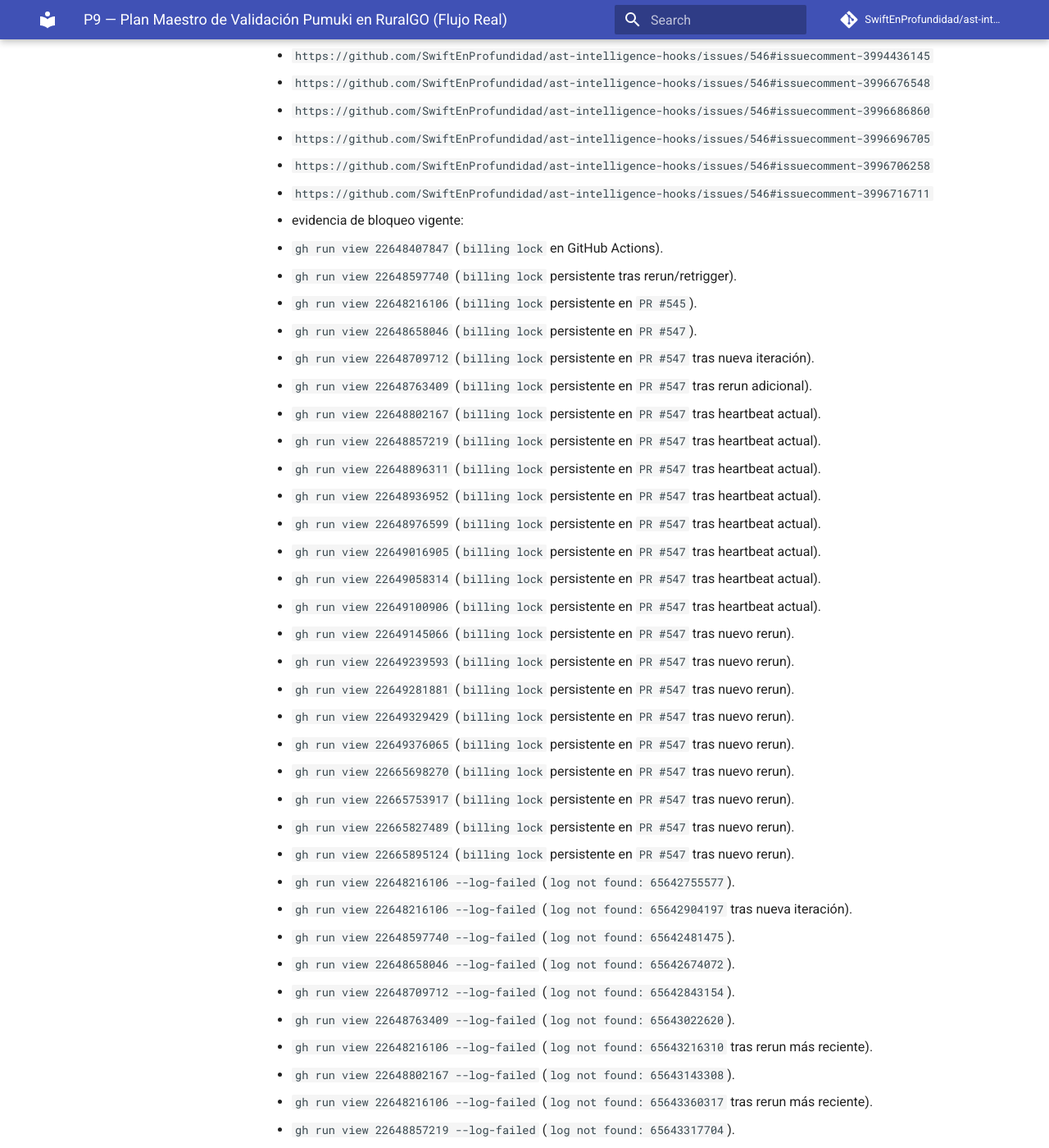
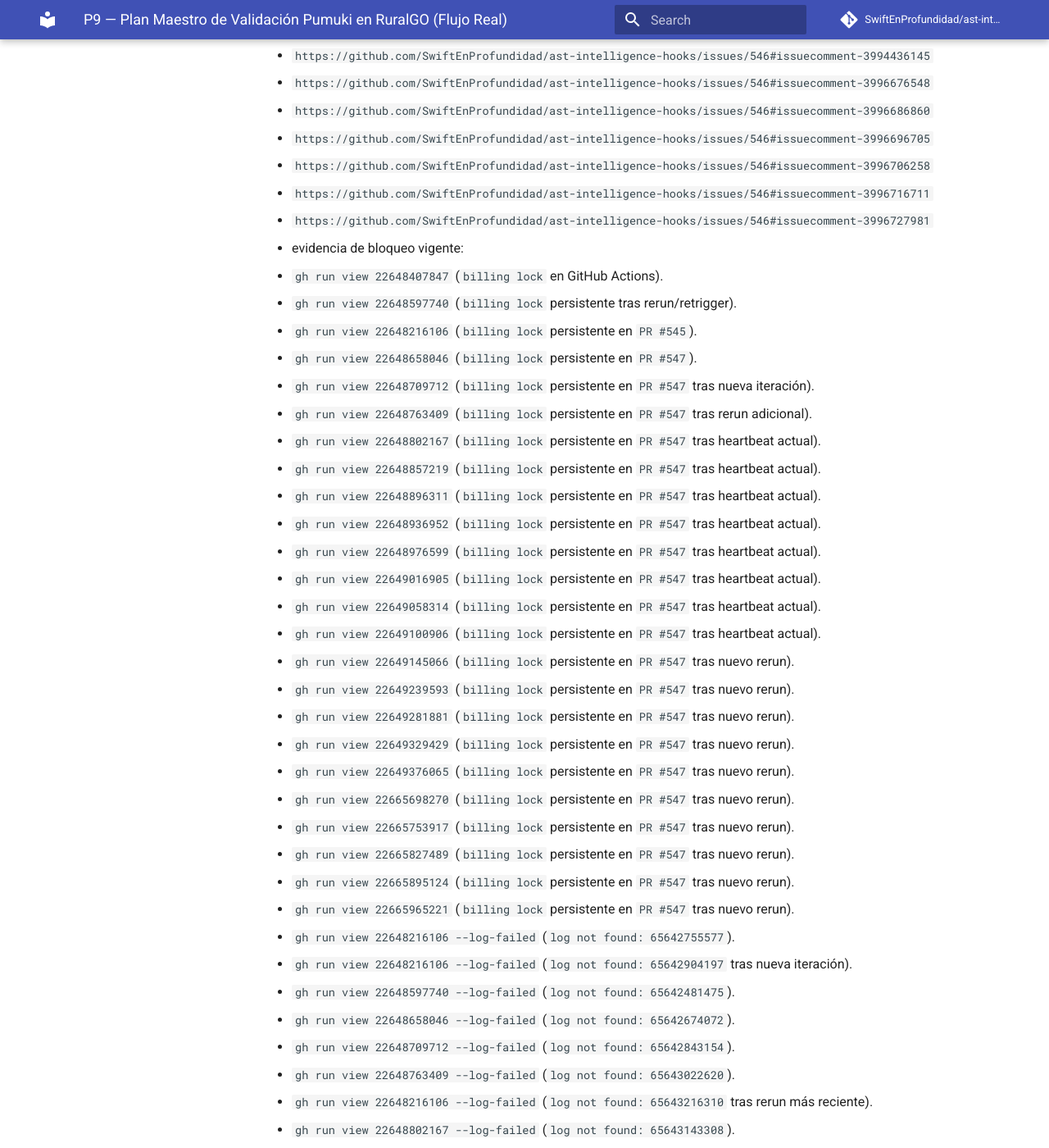
Before and after one commit to SwiftEnProfundidad/ast-intelligence-hooks, an MkDocs documentation site: the page built from docs/seguimiento-completo-validacion-ruralgo-03-03-2026.md, in a window 1280 px wide and 1400 px high, scrolled down 49014 px. Shown: the whole window at 82% size. Built offline with MkDocs 1.6.1 and Material for MkDocs 9.7.7, drawn with Linux system fonts in a browser that asks for light colours; comment, search, counter and statistics services are not loaded; some of the changed text lies outside the part shown.

Commit message:
docs(tracking): append T47 heartbeat for current CI runs

```diff
--- a/docs/seguimiento-completo-validacion-ruralgo-03-03-2026.md
+++ b/docs/seguimiento-completo-validacion-ruralgo-03-03-2026.md
@@ -1363,6 +1363,7 @@ Criterio de salida F5:
       - `https://github.com/SwiftEnProfundidad/ast-intelligence-hooks/issues/546#issuecomment-3996696705`
       - `https://github.com/SwiftEnProfundidad/ast-intelligence-hooks/issues/546#issuecomment-3996706258`
       - `https://github.com/SwiftEnProfundidad/ast-intelligence-hooks/issues/546#issuecomment-3996716711`
+      - `https://github.com/SwiftEnProfundidad/ast-intelligence-hooks/issues/546#issuecomment-3996727981`
     - evidencia de bloqueo vigente:
       - `gh run view 22648407847` (`billing lock` en GitHub Actions).
       - `gh run view 22648597740` (`billing lock` persistente tras rerun/retrigger).
@@ -1387,6 +1388,7 @@ Criterio de salida F5:
       - `gh run view 22665753917` (`billing lock` persistente en `PR #547` tras nuevo rerun).
       - `gh run view 22665827489` (`billing lock` persistente en `PR #547` tras nuevo rerun).
       - `gh run view 22665895124` (`billing lock` persistente en `PR #547` tras nuevo rerun).
+      - `gh run view 22665965221` (`billing lock` persistente en `PR #547` tras nuevo rerun).
       - `gh run view 22648216106 --log-failed` (`log not found: 65642755577`).
       - `gh run view 22648216106 --log-failed` (`log not found: 65642904197` tras nueva iteración).
       - `gh run view 22648597740 --log-failed` (`log not found: 65642481475`).
@@ -1426,6 +1428,8 @@ Criterio de salida F5:
       - `gh run view 22665827489 --log-failed` (`log not found: 65697186181` tras rerun más reciente).
       - `gh run view 22648216106 --log-failed` (`log not found: 65697321405` tras rerun más reciente).
       - `gh run view 22665895124 --log-failed` (`log not found: 65697410820` tras rerun más reciente).
+      - `gh run view 22648216106 --log-failed` (`log not found: 65697543459` tras rerun más reciente).
+      - `gh run view 22665965221 --log-failed` (`log not found: 65697646806` tras rerun más reciente).
       - `gh pr checks 547 --json name,state,bucket,link,description` (`security/snyk` sin cuota).
       - `gh pr checks 545 --json name,state,bucket,link,description` (`security/snyk` sin cuota).
 
```
